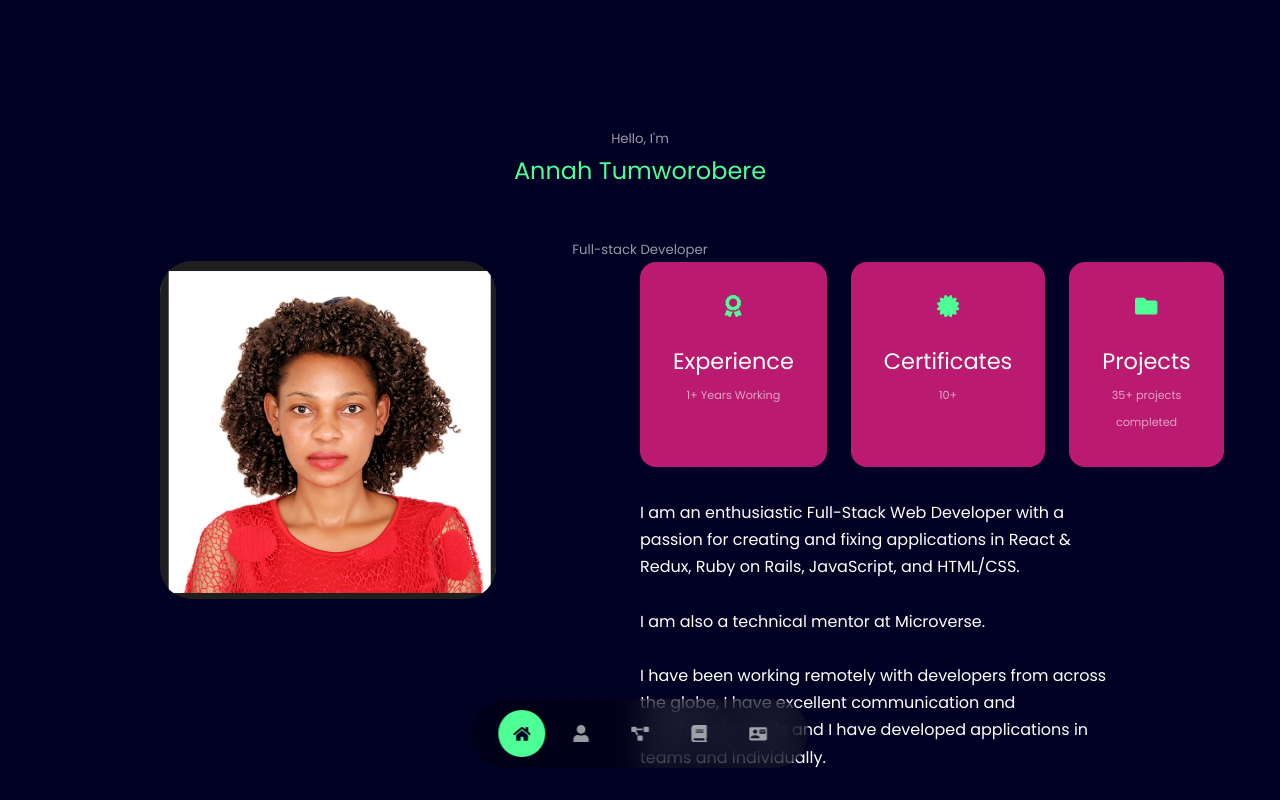
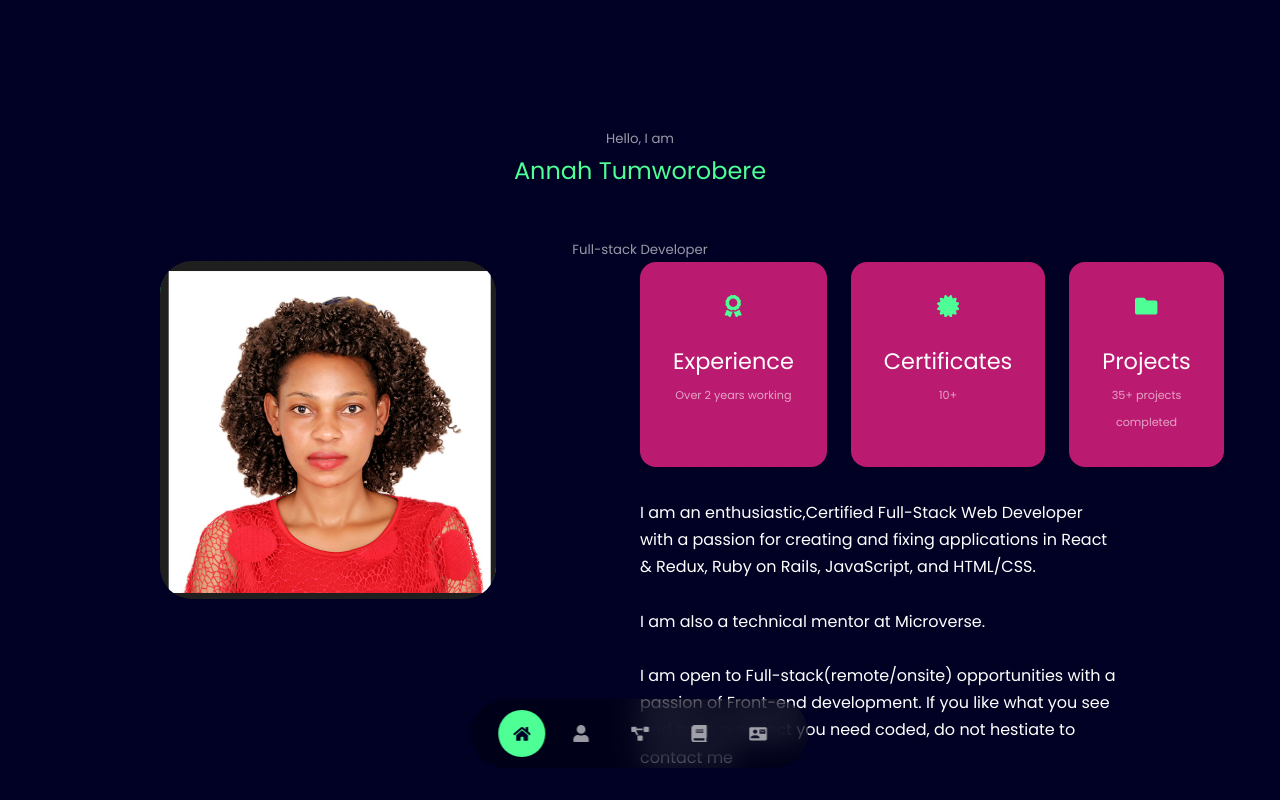
Before and after one commit to Tumworobere/Annah-s-Portfolio, a React (Create React App) app: page / in a window 1280 px wide. Shown: the top 800 px of the page. Built offline with nearby package versions, Linux system fonts and the light colour scheme.

Commit message:
Implement feedback from my coach

```diff
--- a/src/App.jsx
+++ b/src/App.jsx
@@ -4,7 +4,7 @@ import Nav from './components/nav/Nav'
 import About from './components/about/About'
 import Resume from './components/resume/Resume'
 import Experience from './components/experience/Experience'
-// import Services from './components/services/Services'
+import Services from './components/services/Services'
 import Projects from './components/project/Projects'
 import Testimonials from './components/testimonials/Testimonials'
 import Contact from './components/contact/Contact'
@@ -21,7 +21,7 @@ const App = () => {
       <Nav />
 
       <Experience />
-      {/*<Services /> */}
+      <Services />
       <Testimonials />
       <Contact />
       <Footer />
--- a/src/components/about/About.jsx
+++ b/src/components/about/About.jsx
@@ -6,7 +6,7 @@ import { FaAward, FaCertificate, FaFolder} from "react-icons/fa";
 const About = () => {
   return (
     <section id="about">
-      <h5>Hello, I'm</h5>
+      <h5>Hello, I am</h5>
         <h2>Annah Tumworobere</h2>
         <h5 className="text-light"> Full-stack Developer</h5>
       <div className="container about_container">
@@ -20,7 +20,7 @@ const About = () => {
             <article className="about_card">
               <FaAward className="about_icon" />
               <h5>Experience</h5>
-              <small>1+ Years Working</small>
+              <small>Over 2 years working</small>
             </article>
             <article className="about_card">
               <FaCertificate className="about_icon" />
@@ -33,15 +33,16 @@ const About = () => {
               <small>35+ projects completed</small>
             </article>
           </div>
-          <p>I am an enthusiastic Full-Stack Web Developer with a passion for creating and fixing applications in React & Redux, Ruby on Rails,
-        JavaScript, and HTML/CSS.
+          <p>I am an enthusiastic,Certified Full-Stack Web Developer with a passion for creating and fixing applications in React & Redux, Ruby on Rails,
+             JavaScript, and HTML/CSS.
             <br />
             <br />
             I am also a technical mentor at Microverse.
             <br />
             <br />
-            I have been working remotely with developers from across the globe,
-        I have excellent communication and collaboration skills and I have developed applications in teams and individually.
+            I am open to Full-stack(remote/onsite) opportunities with a passion of Front-end development.
+            If you like what you see and have a project you need coded,
+            do not hestiate to contact me
           </p>
           <a href="#project" className="btn btn-primary"> See my projects</a>
         </div>
```
Also changed, not shown: 18 other files (tests, documents, lock files or other folders).
